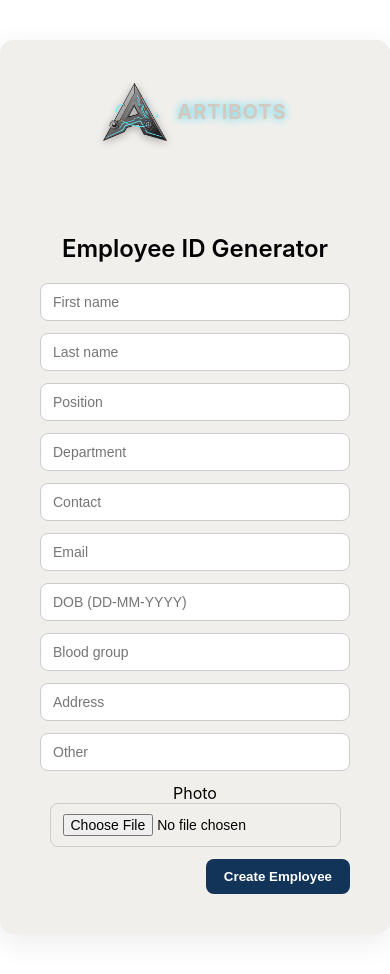
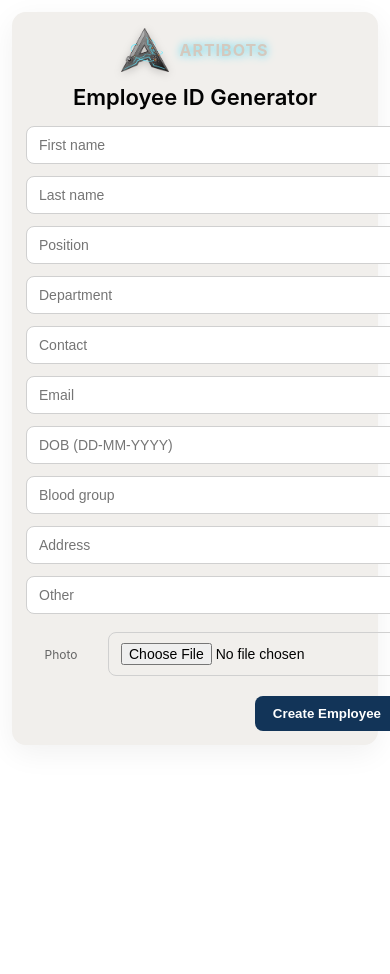
Before and after one commit to akashak0823/Id_generator, a React (Create React App) app: page / in a window 390 px wide. After the commit the page ends 844 px from the top, so only its background shows below. Built offline with nearby package versions, Linux system fonts and the light colour scheme.

Commit message:
Update EmployeeForm.css

```diff
--- a/src/Components/EmployeeForm.css
+++ b/src/Components/EmployeeForm.css
@@ -11,33 +11,33 @@
   background: var(--bg);
   color: var(--text);
   font-family: "Inter", sans-serif;
-  padding: 40px;
-  max-width: 900px;
-  margin: 40px auto;
+  padding: 24px;
+  max-width: 980px;
+  margin: 20px auto;
   border-radius: 14px;
-  box-shadow: 0 8px 30px rgba(0, 0, 0, 0.08);
+  box-shadow: 0 8px 30px rgba(0, 0, 0, 0.06);
   position: relative;
 }
 
 /* top-right logo */
 .brand-header {
   position: absolute;
-  top: 20px;
-  right: 20px;
+  top: 18px;
+  right: 18px;
   display: flex;
   align-items: center;
   gap: 10px;
 }
 
 .brand-logo {
-  width: 64px;
-  height: 64px;
+  width: 56px;
+  height: 56px;
   object-fit: contain;
-  filter: drop-shadow(0 2px 4px rgba(0, 0, 0, 0.3));
+  filter: drop-shadow(0 2px 4px rgba(0, 0, 0, 0.18));
 }
 
 .brand-title {
-  font-size: 20px;
+  font-size: 18px;
   font-weight: 700;
   color: var(--heading);
   text-shadow: 0 0 8px var(--accent);
@@ -46,10 +46,10 @@
 
 /* title */
 .form-title {
-  margin-top: 90px;
-  margin-bottom: 20px;
+  margin-top: 76px;
+  margin-bottom: 16px;
   color: var(--text);
-  font-size: 24px;
+  font-size: 22px;
   font-weight: 600;
   text-align: left;
   border-left: 4px solid var(--accent);
@@ -62,37 +62,60 @@
   grid-template-columns: 1fr 1fr;
   gap: 12px;
 }
-.result-box img.photo-thumb {
-  width: 120px;
-  height: 120px;
-  object-fit: cover;
-  border-radius: 10px;
-  border: 2px solid rgba(3,3,3,0.06);
-}
-
 
 .form-grid input {
   padding: 10px 12px;
-  border: 1px solid #ccc;
+  border: 1px solid #d0d0d0;
   border-radius: 8px;
   font-size: 14px;
   outline: none;
-  transition: border-color 0.2s, box-shadow 0.2s;
+  transition: border-color 0.16s, box-shadow 0.16s;
 }
 
 .form-grid input:focus {
   border-color: var(--accent);
-  box-shadow: 0 0 8px rgba(78, 215, 241, 0.3);
+  box-shadow: 0 6px 18px rgba(78, 215, 241, 0.08);
 }
 
 .full {
   grid-column: 1 / -1;
 }
 
+/* photo row */
+.photo-row {
+  grid-column: 1 / -1;
+  display: flex;
+  align-items: center;
+  gap: 12px;
+  margin-top: 6px;
+}
+
+.photo-label {
+  min-width: 80px;
+  font-size: 13px;
+  color: #666;
+}
+
+.photo-controls {
+  display: flex;
+  align-items: center;
+  gap: 12px;
+  flex-wrap: wrap;
+}
+
+.preview-thumb {
+  width: 64px;
+  height: 64px;
+  object-fit: cover;
+  border-radius: 8px;
+  border: 1px solid rgba(0,0,0,0.06);
+}
+
 /* button */
 .actions {
   grid-column: 1 / -1;
   text-align: right;
+  margin-top: 8px;
 }
 
 button {
@@ -103,10 +126,10 @@ button {
   border-radius: 8px;
   cursor: pointer;
   font-weight: 600;
-  transition: background 0.2s, transform 0.15s;
+  transition: background 0.18s, transform 0.12s;
 }
 
-button:hover {
+button:hover:not([disabled]) {
   background: #0f2e55;
   transform: translateY(-2px);
 }
@@ -118,23 +141,35 @@ button:disabled {
 
 /* result section */
 .result-section {
-  margin-top: 30px;
+  margin-top: 20px;
   display: flex;
-  gap: 30px;
+  gap: 20px;
   flex-wrap: wrap;
+  align-items: flex-start;
 }
 
 .result-box {
-  flex: 1;
+  flex: 1 1 320px;
   background: white;
   border-radius: 10px;
-  padding: 16px;
-  box-shadow: 0 4px 12px rgba(0, 0, 0, 0.08);
+  padding: 14px;
+  box-shadow: 0 4px 12px rgba(0, 0, 0, 0.06);
   text-align: center;
 }
 
 .result-box h4 {
   color: var(--heading);
+  margin: 6px 0 10px 0;
+}
+
+.photo-thumb {
+  width: 120px;
+  height: 120px;
+  object-fit: cover;
+  border-radius: 10px;
+  border: 2px solid rgba(3,3,3,0.06);
+  display: block;
+  margin: 0 auto 8px;
 }
 
 .qr-image {
@@ -161,19 +196,44 @@ a:hover {
   text-decoration: underline;
 }
 
-/* responsive */
-@media (max-width: 768px) {
+/* responsive adjustments */
+@media (max-width: 900px) {
   .form-grid {
     grid-template-columns: 1fr;
   }
   .brand-header {
     position: static;
     justify-content: center;
-    margin-bottom: 10px;
+    margin-bottom: 8px;
   }
   .form-title {
     text-align: center;
     border-left: none;
     padding-left: 0;
+    margin-top: 10px;
+    margin-bottom: 16px;
+  }
+  .employee-container {
+    padding: 18px;
+    margin: 12px;
+  }
+  .qr-image {
+    width: 180px;
+    height: 180px;
+  }
+  .barcode-image {
+    width: 260px;
+    height: 64px;
   }
 }
+
+@media (max-width: 440px) {
+  .brand-logo { width: 48px; height: 48px; }
+  .brand-title { font-size: 16px; }
+  .photo-label { min-width: 70px; font-size: 12px; }
+  .preview-thumb { width: 56px; height: 56px; }
+  .photo-thumb { width: 100px; height: 100px; }
+  .qr-image { width: 160px; height: 160px; }
+  .barcode-image { width: 220px; height: 56px; }
+  .employee-container { padding: 14px; }
+}
```
